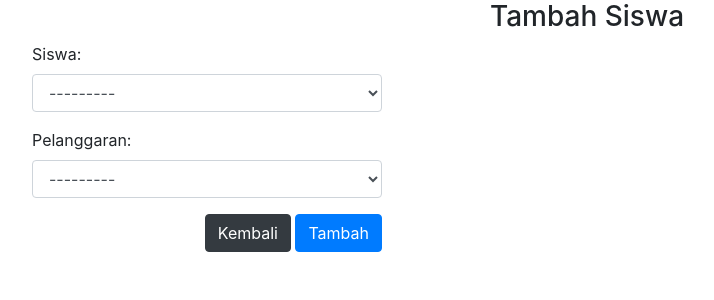
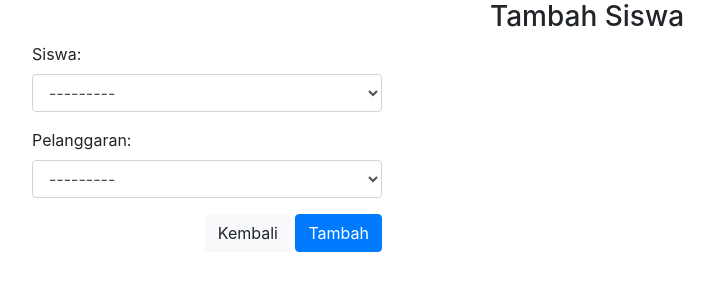
Before and after one commit to raysasitiaisyah/apk-pelanggaran-siswa-pbo, a Django app: page /tambah/ in a window 1280 px wide. Shown: the top 300 px of the page, without its empty margins (53-767 px from the left). Run offline with Django 3.2, Linux system fonts and the light colour scheme; a user stored in the database is signed in; data comes from the database, SQL or seed files in the repository; some libraries are stand-ins or nearby versions.

Commit message:
Update tambah.html

```diff
--- a/pelanggaransiswa/templates/tambah.html
+++ b/pelanggaransiswa/templates/tambah.html
@@ -19,7 +19,7 @@
         {{ form.as_p }}
 
         <div class="text-right">
-          <a href="/pelanggar" class="btn btn-dark me-10"">Kembali</a>
+          <a href="/pelanggar" class="btn btn-light me-10"">Kembali</a>
           <button class="btn btn-primary">Tambah</button>
         </div>
       </form>
```
